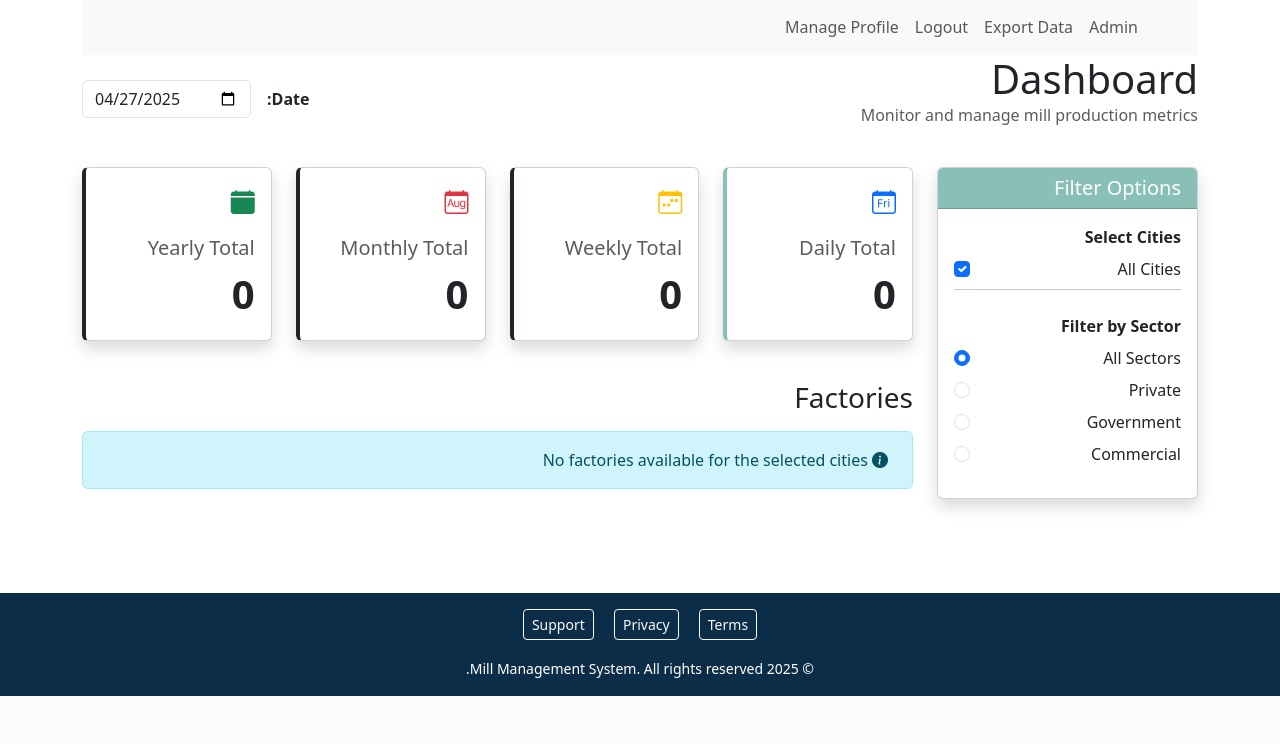
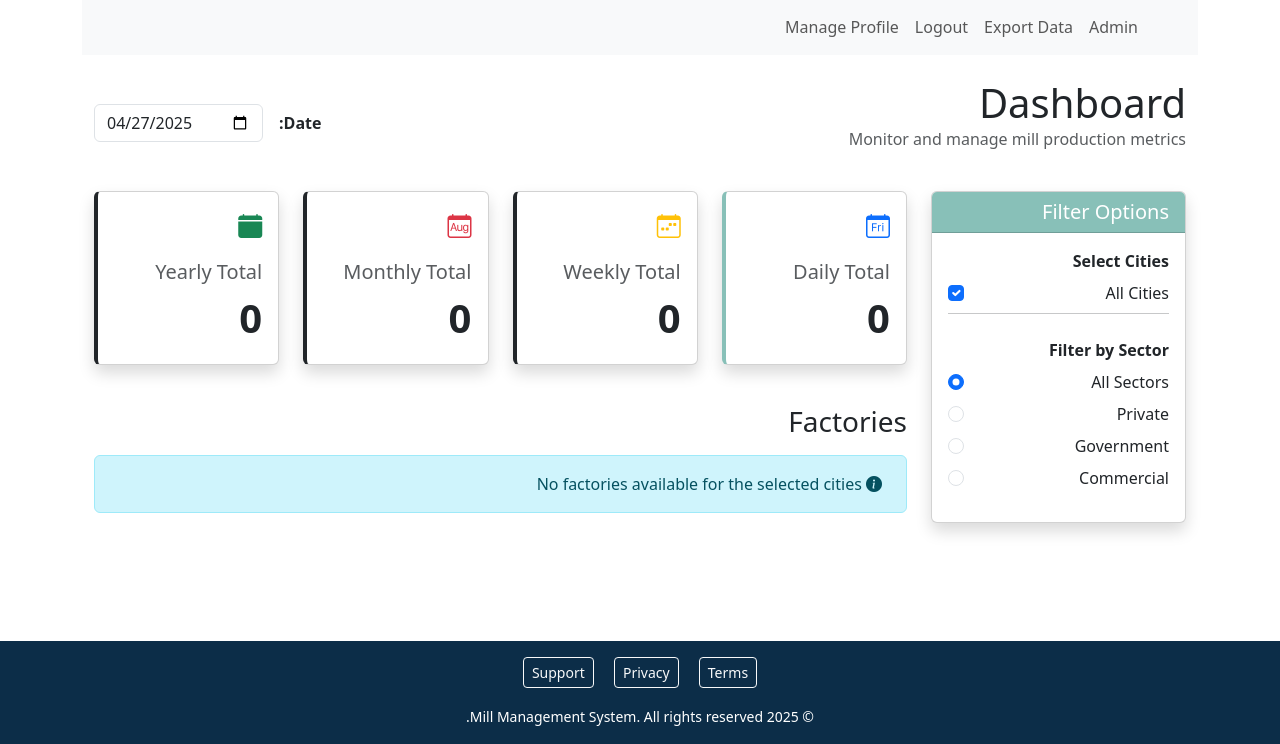
Before and after one commit to Jjustmee23/test-grain-nieuwe, a Django app: page /dashboard in a window 1280 px wide. Shown: the part 171-915 px from the top of the page. Before the commit the page ends 867 px from the top, so only its background shows below. Run offline with Django 4.2, Linux system fonts and the light colour scheme; the visitor is signed in with stand-in values (Sample User, id 1); data that the repository does not hold is empty.

Commit message:
Update dashboard.html
container with margin -4 added

```diff
--- a/mill/templates/mill/dashboard.html
+++ b/mill/templates/mill/dashboard.html
@@ -136,7 +136,7 @@
             </div>
         </div>
     </nav>
-
+<div class="container my-4">
     <div class="row mb-4 align-items-center">
         <div class="col-md-8">
             <h1 class="mb-0">{% trans "Dashboard" %}</h1>
@@ -360,7 +360,7 @@
             </div>
         </div>
     </div>
-
+   </div>
     {% block extra_js %}
     <script src="{% static 'js/index.js' %}"></script>
     <script>
```
